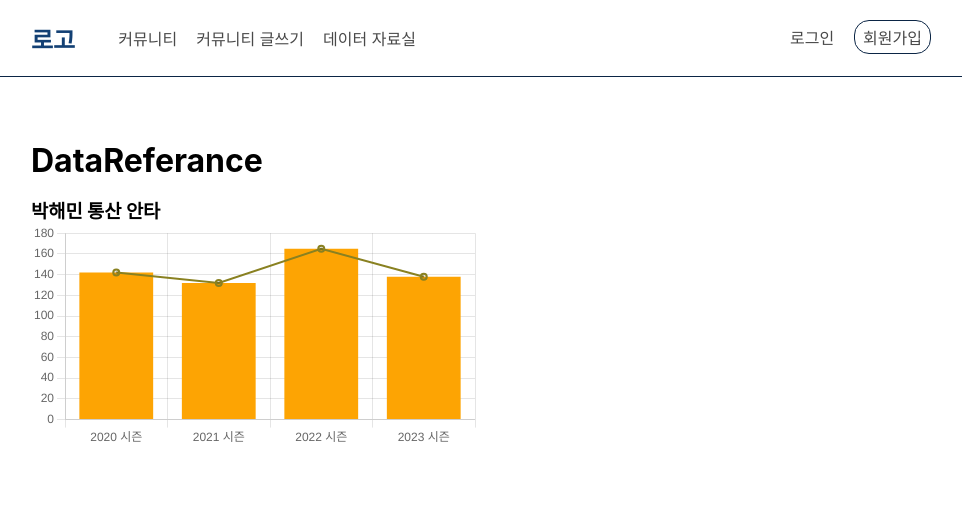
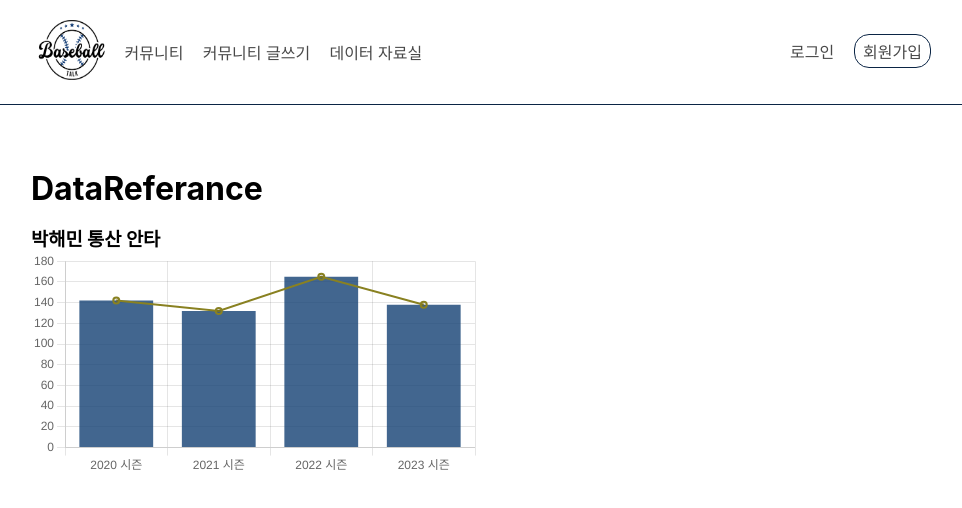
Before and after one commit to nightskyshop/baseballtalk, a Next.js app: page /data-referance in a window 1280 px wide. Shown: the top 508 px of the page, without its empty margins (159-1121 px from the left). Built offline with nearby package versions, Linux system fonts and the light colour scheme; no server answers; a web font is replaced by a local one.

Commit message:
Design: Add Logo and Change Header style

```diff
--- a/components/Header.js
+++ b/components/Header.js
@@ -7,6 +7,7 @@ import ProfileImage from "./ProfileImage";
 import { useRouter } from "next/router";
 import { FontAwesomeIcon } from "@fortawesome/react-fontawesome";
 import { faBars } from "@fortawesome/free-solid-svg-icons";
+import Logo from "./Logo";
 
 export default function Header() {
 	const router = useRouter();
@@ -56,7 +57,9 @@ export default function Header() {
 		<header className={styles.header__border}>
 			<div className={styles.header}>
 				<div className={styles.header__logo}>
-          <Link href="/">로고</Link>
+					<Link href="/">
+						<Logo />
+					</Link>
 				</div>
 
 				{hamburger ? (
@@ -106,8 +109,8 @@ export default function Header() {
 									>
 										<ProfileImage
 											url={user.data.image}
-                      width={35}
-                      height={35}
+											width={40}
+											height={40}
 										/>
 
 										<div
--- a/components/Header.module.css
+++ b/components/Header.module.css
@@ -17,16 +17,15 @@
 }
 
 .header__logo {
-  margin: auto 0;
-  width: 50px;
-  margin-right: 2em;
+	margin: auto 0.25em auto 0;
+	width: 80px;
 }
 
-.header__logo a {
+/* .header__logo a {
   font-size: var(--fs-h2);
   font-weight: var(--fw-bold);
   color: var(--clr-blue);
-}
+} */
 
 .header__hamberger {
 	margin: auto 0 auto auto;
@@ -94,6 +93,7 @@
 .header__profile img {
 	display: block;
 	margin: auto 0;
+	padding: 0.5em 0;
 	border-radius: 100%;
 	object-fit: cover;
 }
@@ -103,7 +103,7 @@
 	position: absolute;
 	width: 100px;
 	right: 0px;
-  top: 35px;
+	top: 50px;
 	padding: 1em 0.5em;
 	background-color: var(--clr-light);
 	border: 1px solid var(--clr-dark);
--- /dev/null
+++ b/components/Logo.js
@@ -0,0 +1,7 @@
+import Image from "next/image";
+
+export default function Logo() {
+	return (
+		<Image src="/images/logo.png" width={80} height={60} alt="Logo Image" />
+	);
+}
--- a/components/Post.js
+++ b/components/Post.js
@@ -92,8 +92,10 @@ export default function Post({
 		<div className={styles.post}>
 			<div className={styles.post__post}>
 				<div className={styles.post__tc}>
-          <h1 className={styles.post__team}>{post.team.teamnameEn}</h1>-
-          <p className={styles.post__category}>{post.category}</p>
+					<Link href={`/team/${post.team.id}`} className={styles.post__team}>
+						{post.team.teamnameEn}
+					</Link>
+					-<p className={styles.post__category}>{post.category}</p>
 				</div>
 				<h1 className={styles.post__title}>{post.title}</h1>
 
--- a/pages/data-referance.js
+++ b/pages/data-referance.js
@@ -36,7 +36,7 @@ const data = {
 		},
 		{
 			type: "bar",
-			backgroundColor: "#FDA403",
+			backgroundColor: "#134074CC",
 			data: [142, 132, 165, 138],
 		},
 	],
--- a/pages/team/[id].js
+++ b/pages/team/[id].js
@@ -64,8 +64,6 @@ export default function TeamDetail({ team, default_posts, totalPages }) {
 		getPosts();
 	}, [pageNo]);
 
-	console.log(posts, [], posts == []);
-
 	if (!team || !posts) return <div>로딩 중...</div>;
 
 	return (
```
Also changed, not shown: public/images/logo.png (added). Lines whose indentation alone changed are shown as unchanged.
